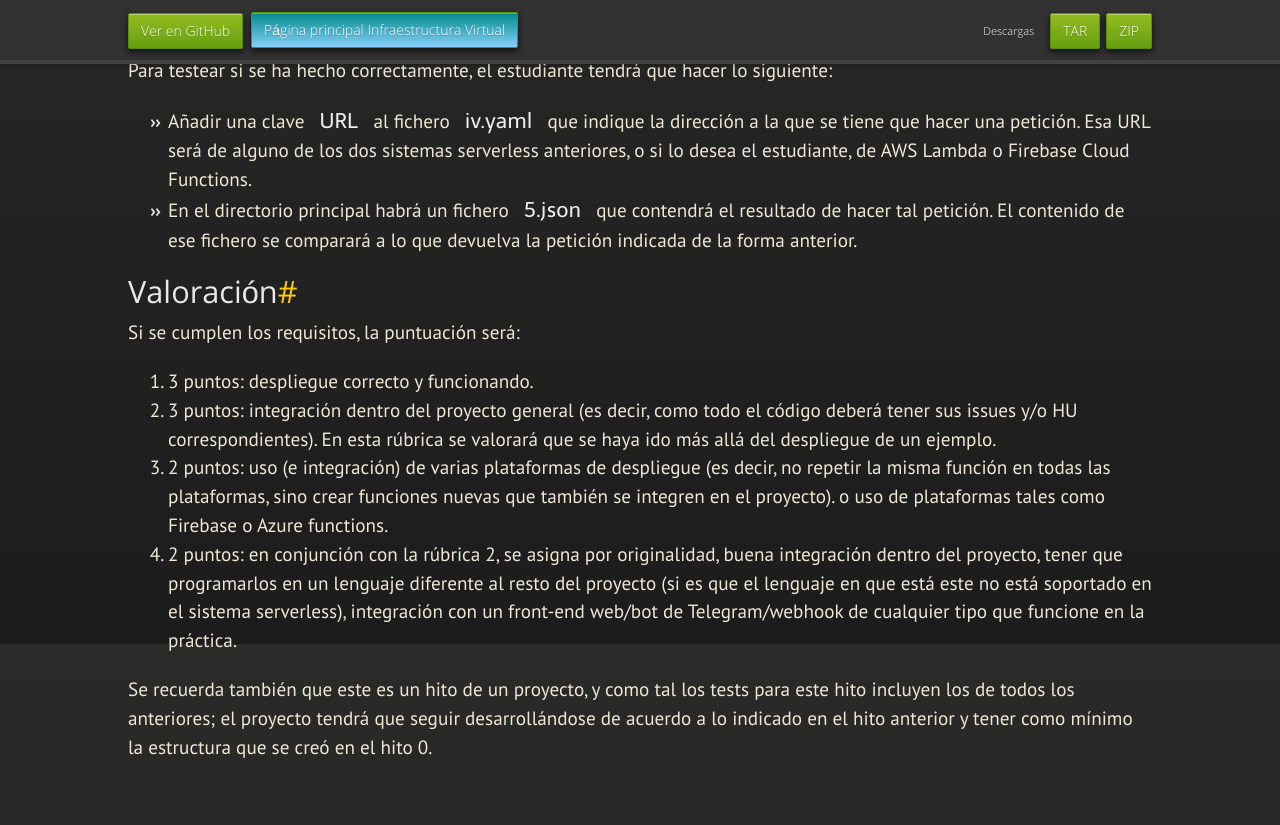
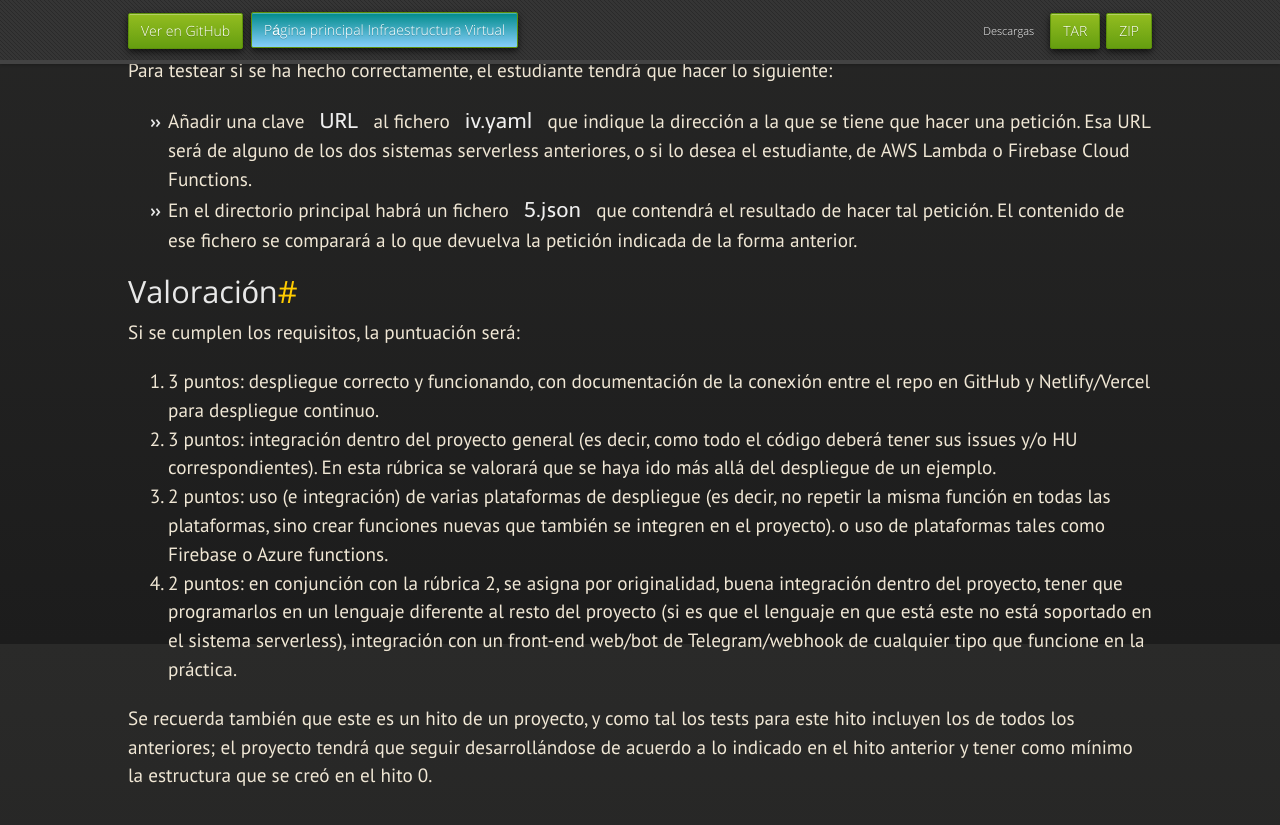
Before and after one commit to JJ/IV, a Jekyll site: the page built from documentos/proyecto/5.Serverless.md, in a window 1280 px wide and 900 px high, scrolled down 1156 px. Shown: the top 825 px of the window. Built offline with Jekyll 4.4.1, drawn with Linux system fonts in a browser that asks for light colours; nearby versions of some CDN libraries; some web fonts are replaced; our own code applies the rules of GitHub Pages for plain Markdown files.

Commit message:
Sync documentos/proyecto/5.Serverless.md de master a gh-pages

```diff
--- a/documentos/proyecto/5.Serverless.md
+++ b/documentos/proyecto/5.Serverless.md
@@ -81,7 +81,9 @@ hacer lo siguiente:
 Si se cumplen los requisitos, la
 puntuación será:
 
-1. 3 puntos: despliegue correcto y funcionando.
+1. 3 puntos: despliegue correcto y funcionando, con documentación de
+   la conexión entre el repo en GitHub y Netlify/Vercel para
+   despliegue continuo.
 2. 3 puntos: integración dentro del proyecto general (es decir, como
    todo el código deberá tener sus issues y/o HU correspondientes). En
    esta rúbrica se valorará que se haya ido más allá del despliegue de
```
